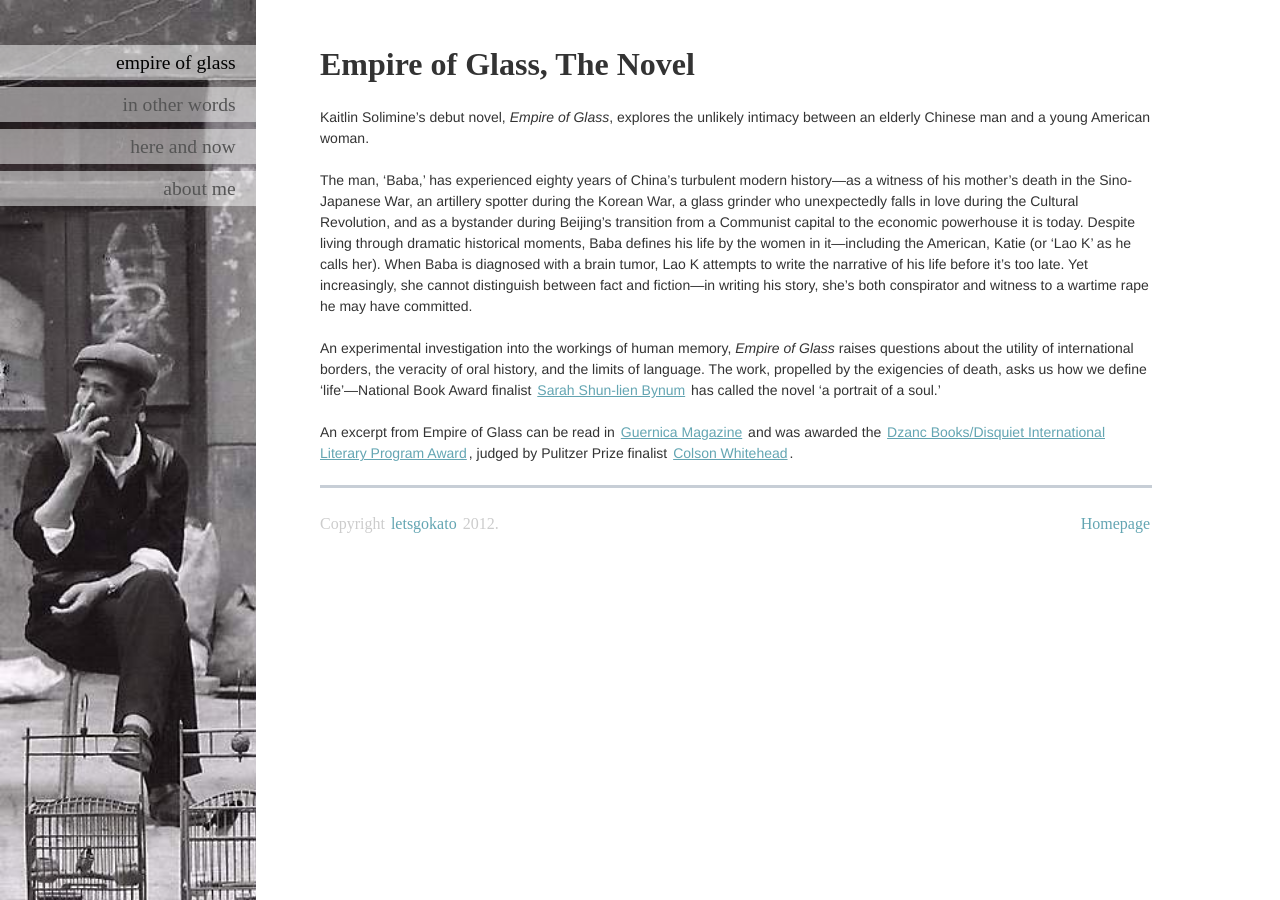
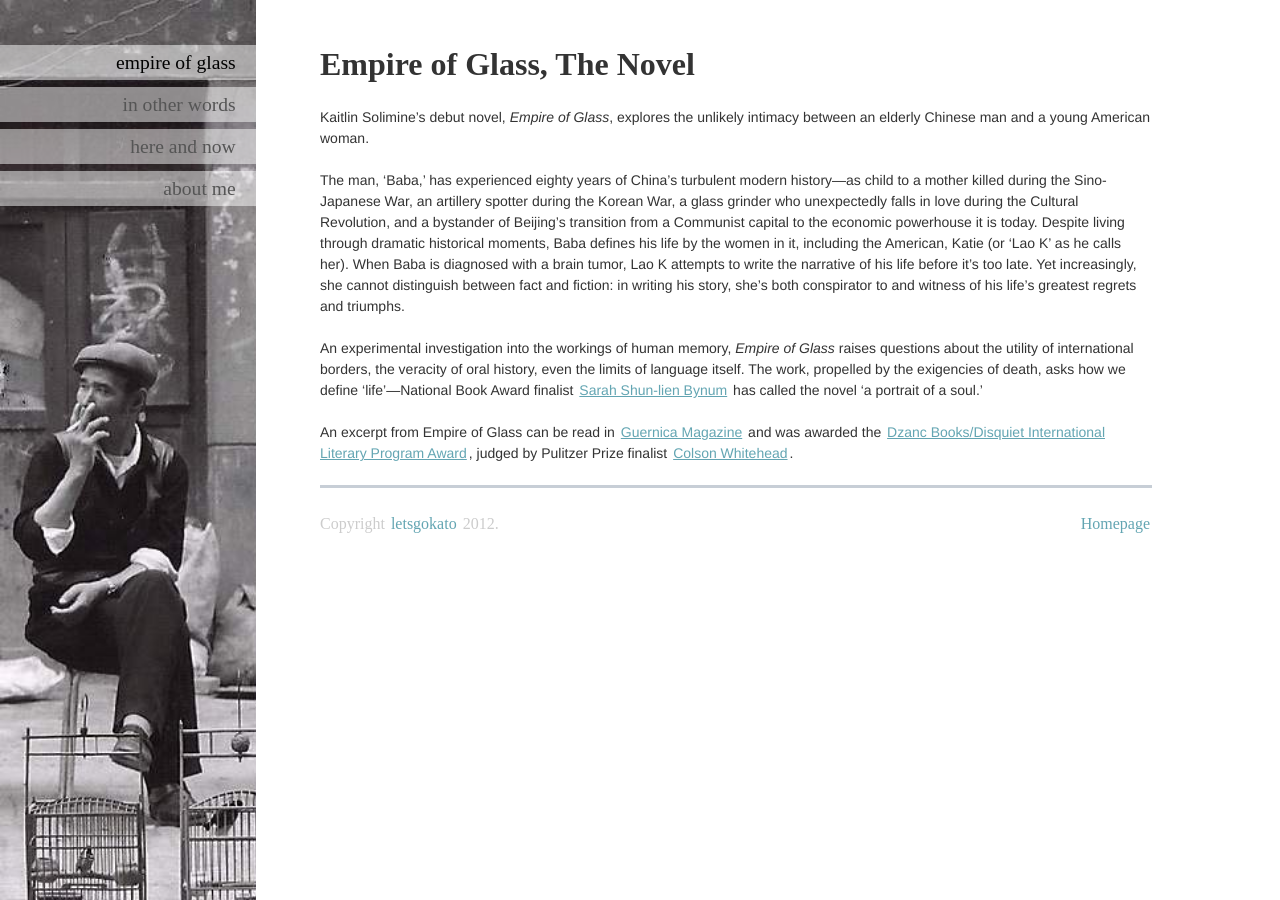
Before and after one commit to ajhit406/kato, a Jekyll site: the page built from empireofglass.md, in a window 1280 px wide. Built offline with Jekyll 4.4.1, drawn with Linux system fonts in a browser that asks for light colours; some web fonts are replaced; Markdown is read by kramdown in place of the engine named in the settings.

Commit message:
summary revision

```diff
--- a/empireofglass.md
+++ b/empireofglass.md
@@ -8,8 +8,8 @@ lnav: empireofglass
 
 Kaitlin Solimine’s debut novel, _Empire of Glass_, explores the unlikely intimacy between an elderly Chinese man and a young American woman.
 
-The man, ‘Baba,’ has experienced eighty years of China’s turbulent modern history—as a witness of his mother’s death in the Sino-Japanese War, an artillery spotter during the Korean War, a glass grinder who unexpectedly falls in love during the Cultural Revolution, and as a bystander during Beijing’s transition from a Communist capital to the economic powerhouse it is today. Despite living through dramatic historical moments, Baba defines his life by the women in it—including the American, Katie (or ‘Lao K’ as he calls her). When Baba is diagnosed with a brain tumor, Lao K attempts to write the narrative of his life before it’s too late. Yet increasingly, she cannot distinguish between fact and fiction—in writing his story, she’s both conspirator and witness to a wartime rape he may have committed.
+The man, ‘Baba,’ has experienced eighty years of China’s turbulent modern history—as child to a mother killed during the Sino-Japanese War, an artillery spotter during the Korean War, a glass grinder who unexpectedly falls in love during the Cultural Revolution, and a bystander of Beijing’s transition from a Communist capital to the economic powerhouse it is today. Despite living through dramatic historical moments, Baba defines his life by the women in it, including the American, Katie (or ‘Lao K’ as he calls her). When Baba is diagnosed with a brain tumor, Lao K attempts to write the narrative of his life before it’s too late. Yet increasingly, she cannot distinguish between fact and fiction: in writing his story, she’s both conspirator to and witness of his life's greatest regrets and triumphs.
 
-An experimental investigation into the workings of human memory, _Empire of Glass_ raises questions about the utility of international borders, the veracity of oral history, and the limits of language. The work, propelled by the exigencies of death, asks us how we define ‘life’—National Book Award finalist [Sarah Shun-lien Bynum]( http://en.wikipedia.org/wiki/Sarah_Shun-lien_Bynum) has called the novel ‘a portrait of a soul.’
+An experimental investigation into the workings of human memory, _Empire of Glass_ raises questions about the utility of international borders, the veracity of oral history, even the limits of language itself. The work, propelled by the exigencies of death, asks how we define ‘life’—National Book Award finalist [Sarah Shun-lien Bynum]( http://en.wikipedia.org/wiki/Sarah_Shun-lien_Bynum) has called the novel ‘a portrait of a soul.’
 
 An excerpt from Empire of Glass can be read in [Guernica Magazine]( http://www.guernicamag.com/fiction/american-nurse) and was awarded the [Dzanc Books/Disquiet International Literary Program Award]( http://disquietinternational.org/contest-scholarships/contestscholarships), judged by Pulitzer Prize finalist [Colson Whitehead]( http://www.colsonwhitehead.com/Site/Home/Home.html).
```
Also changed, not shown: aboutme.md (+1 -1 lines).
